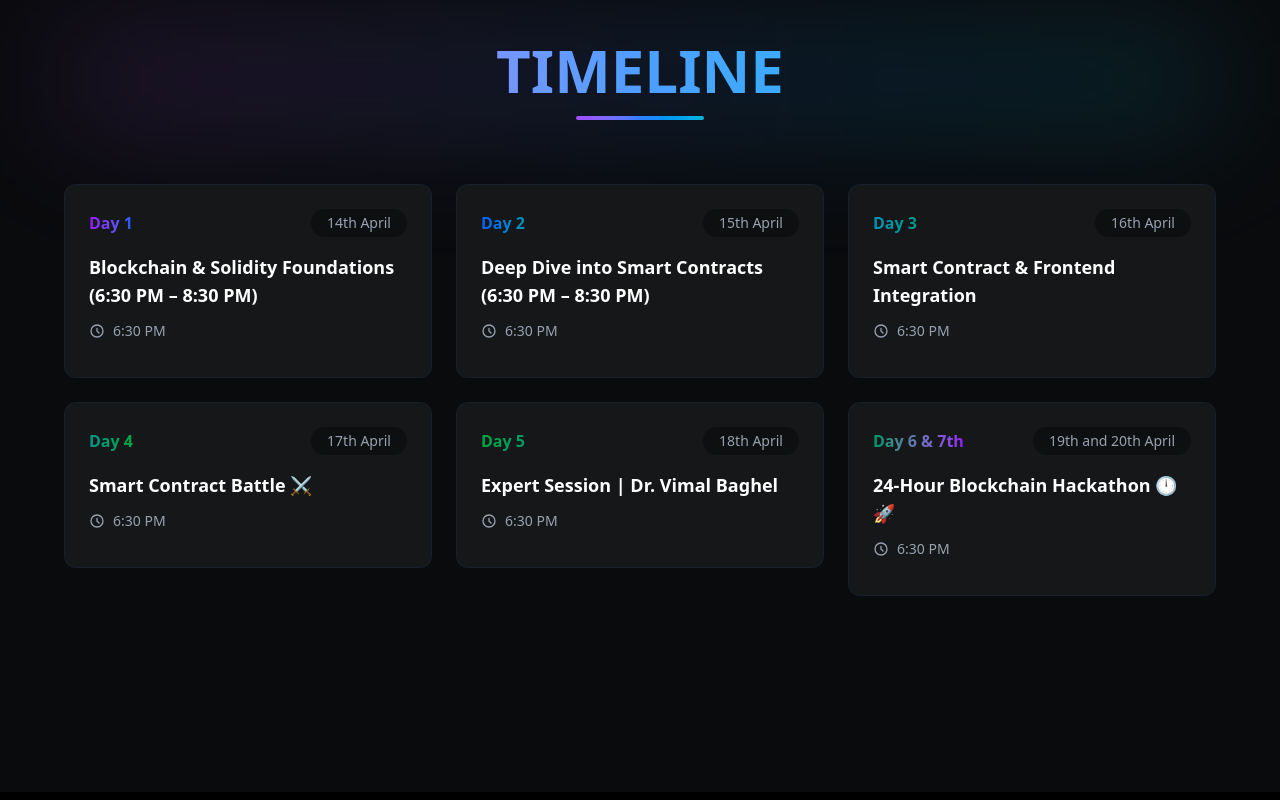
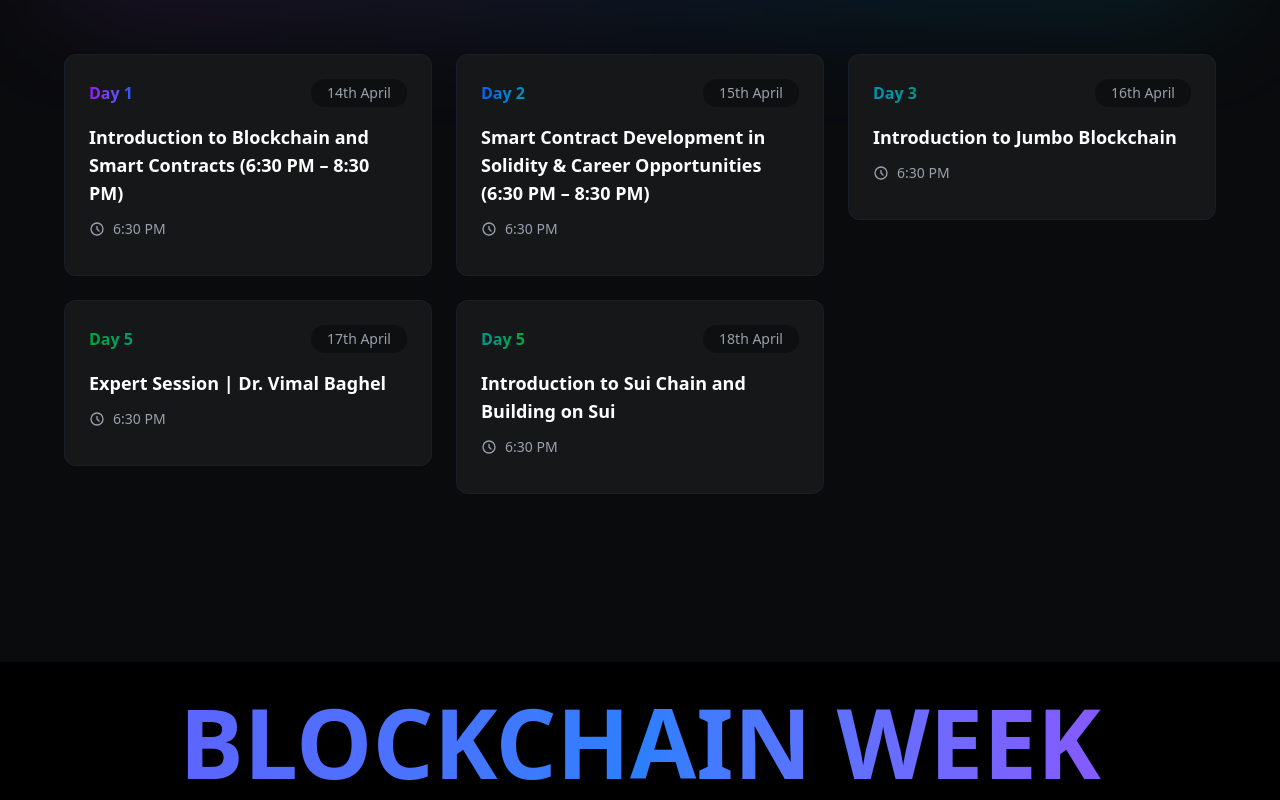
Before and after one commit to 0xEgao/ibfblockchainweek, a React (Vite) app: page / in a window 1280 px wide. Shown: the part 980-1780 px from the top of the page. Built offline with nearby package versions, Linux system fonts and the light colour scheme.

Commit message:
Changed Date and Timeline

```diff
--- a/src/component/LandingPage.jsx
+++ b/src/component/LandingPage.jsx
@@ -121,7 +121,7 @@
                 <span className="text-indigo-500 text-2xl sm:text-3xl md:text-5xl">Dive into Future withWeb3</span>
               </h1>
               <p className="text-gray-400 text-base sm:text-lg md:text-3xl max-w-3xl mx-auto">
-                APRIL 14TH - 20TH 2025
+                APRIL 14TH - 18TH 2025
               </p>
             </div>
 
@@ -132,11 +132,11 @@
             </div>
 
             {/* Feature Badge */}
-            <div className="pt-8 sm:pt-12">
+            {/* <div className="pt-8 sm:pt-12">
               <span className="inline-flex items-center px-4 sm:px-6 py-2 sm:py-3 rounded-full bg-gray-800/50 backdrop-blur-sm border border-gray-700">
                 <span className="text-gray-300 text-sm sm:text-base ">Beyond the chain payment</span>
               </span>
-            </div>
+            </div> */}
           </div>
         </main>
 
--- a/src/component/SponsorsSection.jsx
+++ b/src/component/SponsorsSection.jsx
@@ -1,7 +1,11 @@
 import React, { useState } from 'react';
 
 const SPONSORS_DATA = [
-
+  {
+    name: "UniDao",
+    image: "/images/unidao.jpeg",
+    color: "from-blue-600 to-indigo-500"
+  },
   {
     name: "OpenBuild",
     image: "https://openbuild.xyz/favicon.png",
@@ -15,11 +19,6 @@
   {
     name: "Sui",
     image: "/images/sui.jpg",
-    color: "from-blue-600 to-indigo-500"
-  },
-  {
-    name: "UniDao",
-    image: "/images/unidao.jpeg",
     color: "from-blue-600 to-indigo-500"
   },
   {
--- a/src/component/WorkshopAgenda.jsx
+++ b/src/component/WorkshopAgenda.jsx
@@ -9,50 +9,43 @@
       day: "Day 1",
       date: "14th April",
       time: "6:30 PM",
-      title: "Blockchain & Solidity Foundations (6:30 PM – 8:30 PM) ",
-      description: " Kickstart your journey into blockchain with core principles and hands-on smart contract development in Solidity. This session covers the fundamentals of decentralized technology, Ethereum, and writing your first smart contract ",
+      title: "Introduction to Blockchain and Smart Contracts (6:30 PM – 8:30 PM) ",
+      description: " Join Jay Vardhan Singh from OpenBuild for an enlightening session on blockchain fundamentals and smart contract basics from 6:30 PM to 8:30 PM. ",
       gradient: "from-purple-600 to-blue-600"
     },
     {
       day: "Day 2",
       date: "15th April",
       time: "6:30 PM",
-      title: "Deep Dive into Smart Contracts (6:30 PM – 8:30 PM)",
-      description: "Take your smart contract skills to the next level! Learn how to build secure, optimized, and scalable smart contracts while exploring best practices, gas optimization techniques, and security vulnerabilities in Solidity development.",
+      title: "Smart Contract Development in Solidity & Career Opportunities (6:30 PM – 8:30 PM)",
+      description: "Explore smart contract development with Mohit Bhat and discover career opportunities in the blockchain industry. This insightful session runs from 6:30 PM to 8:30 PM and is tailored to enhance your technical skills and professional knowledge.",
       gradient: "from-blue-600 to-cyan-600"
     },
     {
       day: "Day 3",
       date: "16th April",
       time: "6:30 PM",
-      title: "Smart Contract & Frontend Integration",
-      description: "Get hands-on experience in building full-stack decentralized applications (DApps). Learn how to seamlessly connect smart contracts with frontend frameworks, interact with blockchain networks, and create user-friendly Web3 applications.",
+      title: "Introduction to Jumbo Blockchain",
+      description: "Dive into the Jumbo Blockchain with Kanishak, learning about its unique capabilities from 6:30 PM to 8:30 PM. Participants have a chance to win a $500 bounty for projects that successfully integrate with the Jumbo Blockchain, adding a competitive edge to the learning experience.",
       gradient: "from-cyan-600 to-teal-600"
     },
     {
-      day: "Day 4",
+      day: "Day 5",
       date: "17th April",
-      time: "6:30 PM",
-      title: "Smart Contract Battle ⚔️",
-      description: "Enter the arena of smart contract development in this high-stakes challenge! Compete against fellow developers to design, optimize, and deploy the best smart contracts. Showcase your Solidity skills, tackle real-world blockchain scenarios, and emerge as the ultimate Web3 champion.",
-      gradient: "from-teal-600 to-green-600"
-    },
-    {
-      day: "Day 5",
-      date: "18th April",
       time: "6:30 PM",
       title: "Expert Session | Dr. Vimal Baghel",
       description: "Gain valuable insights into blockchain specialization at BU and explore the future of decentralized technology with Dr. Vimal Baghel. This session will cover emerging trends, industry applications, and career opportunities in the blockchain ecosystem.",
       gradient: "from-green-600 to-emerald-600"
     },
     {
-      day: "Day 6 & 7th  ",
-      date: "19th and 20th April",
+      day: "Day 5",
+      date: "18th April",
       time: "6:30 PM",
-      title: "24-Hour Blockchain Hackathon 🕛🚀 ",
-      description: "Put your blockchain skills to the test in an intense 24-hour hackathon! Build innovative decentralized solutions, collaborate with like-minded developers, and compete for exciting prizes. Whether you're a beginner or an expert, this is your chance to showcase your creativity and problem-solving abilities in the Web3 space.",
-      gradient: "from-emerald-600 to-purple-600"
-    }
+      title: "Introduction to Sui Chain and Building on Sui",
+      description: "Engage in a two-day workshop focusing on the Sui Chain, where you'll learn to build decentralized applications. These sessions provide practical, hands-on experience in blockchain application development. ",
+      gradient: "from-teal-600 to-green-600"
+    },
+
   ];
 
   return (
```
